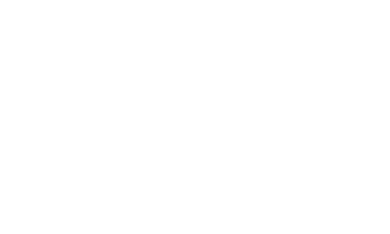
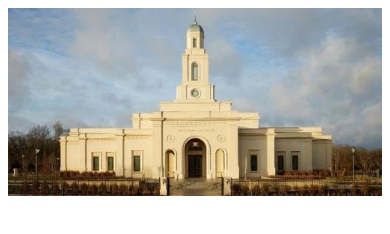
Before and after one commit to jtompkins1/wdd230, a plain HTML site: page week03/responsive-images.html in a window 390 px wide. Drawn offline with Linux system fonts and the light colour scheme.

Commit message:
responsive images

```diff
--- a/week03/responsive-images.html
+++ b/week03/responsive-images.html
@@ -4,10 +4,17 @@
     <meta charset="UTF-8">
     <meta name="viewport" content="width=device-width, initial-scale=1.0">
     <title>Responsive Images</title>
+    <link rel="stylesheet" href="styles/responsive-images.css">
 </head>
 <body>
     <main>
-
+        <div class="hero">
+            <picture>
+                <source media="(max-width: 500px)" srcset="images/hero-small.webp">
+                <source media="(max-width: 1000px)" srcset="images/hero-medium.webp">
+                <img src="images/hero-large.webp" alt="Bentonville Temple" width="1500" height="750">
+            </picture>
+        </div>
     </main>
 
 </body>
--- a/week03/styles/responsive-images.css
+++ b/week03/styles/responsive-images.css
@@ -0,0 +1,4 @@
+.hero img {
+    width: 100%;
+    height: auto;
+}
```
Also changed, not shown: index.html (+2 -2 lines), week03/images/hero-large.webp (renamed from week03/images/bentonville-temple1500x1200.webp), week03/images/hero-medium.webp (renamed from week03/images/bentonville-temple1000x500.webp), week03/images/hero-small.webp (renamed from week03/images/bentonville-temple500x250.webp).
